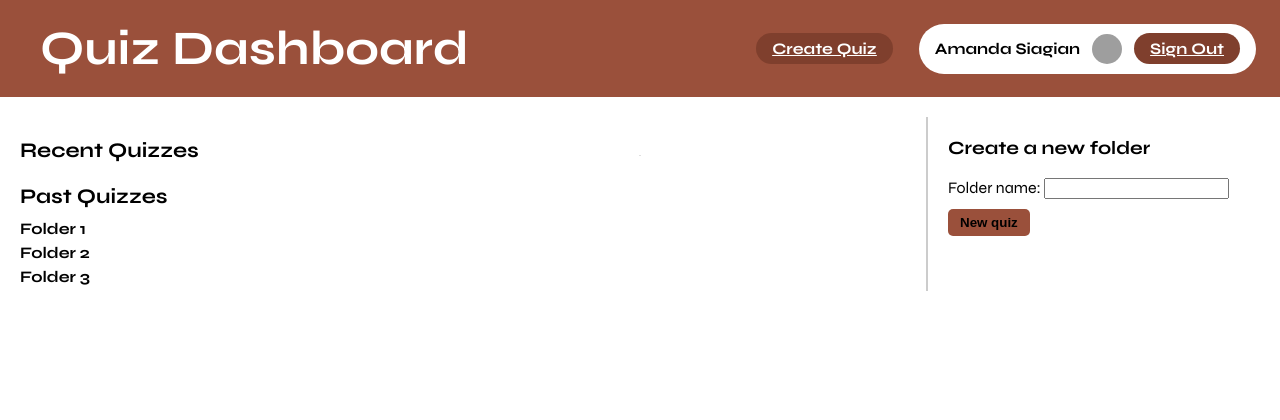
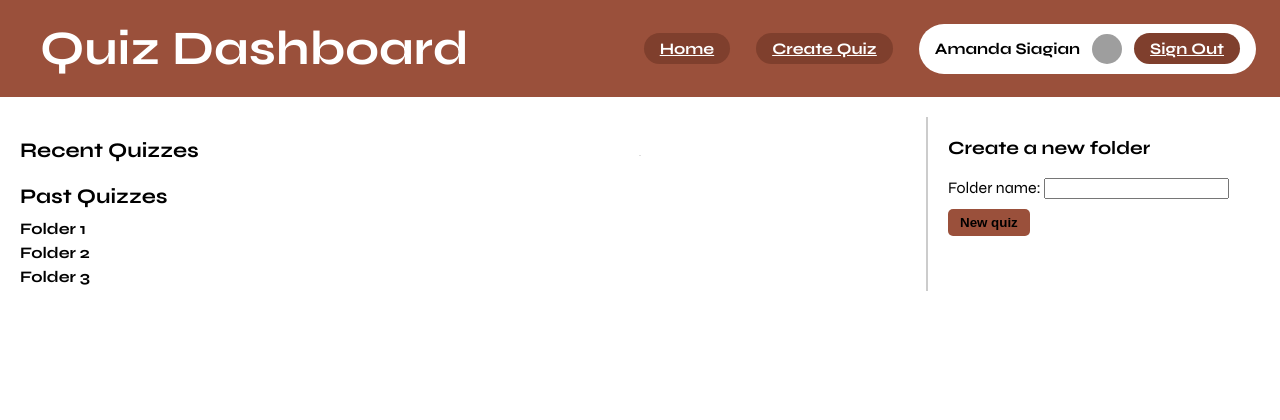
Before and after one commit to Deltane/quiz.it, a Flask app: template app/templates/dashboard.html in a window 1280 px wide. Shown: the top 420 px of the page. Run offline with Flask 3, Linux system fonts and the light colour scheme; the template is opened without the code that fills it, so the values that code supplies are empty; a user stored in the database is signed in; parts of the project's set-up code (start-up, migrations or seed data) failed here and were passed over; some web fonts are replaced; grey boxes are pictures that could not be loaded.

Commit message:
Added home button to the dashboard page

```diff
--- a/app/templates/dashboard.html
+++ b/app/templates/dashboard.html
@@ -18,6 +18,7 @@
             </div>
             <div class="nav-right">
             {% if session.get('user_email') %}
+                <a href="/" class="bn5" style="margin-right: 10px;">Home</a>
                 <a href="/create_quiz" class="bn5" style="margin-right: 10px;">Create Quiz</a>
                 <div class="user-greeting" style="display: flex; align-items: center; gap: 10px;">
                 <span style="color: #000000; font-weight: bold;">
```
